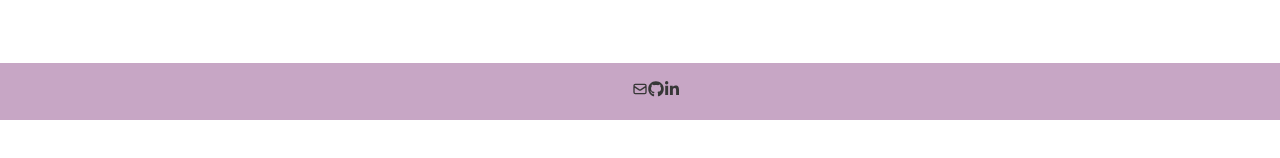
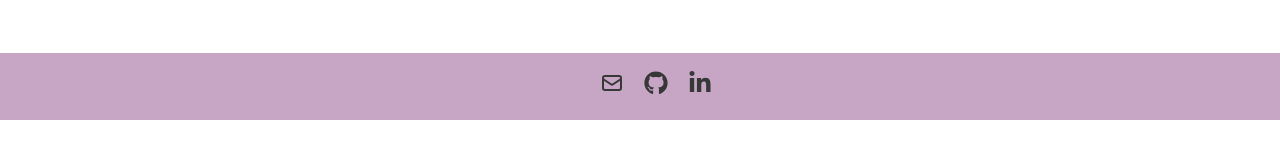
Before and after one commit to cjsolis12/claudia-solis, a React (Vite) app: page /contact in a window 1280 px wide. Shown: the part 680-838 px from the top of the page. Built offline with nearby package versions, Linux system fonts and the light colour scheme.

Commit message:
added margin to footer

```diff
--- a/src/components/layout/Footer.jsx
+++ b/src/components/layout/Footer.jsx
@@ -22,13 +22,14 @@ export default function Footer() {
       }}
       >
         <Container maxWidth="sm">
-          <Link activeClassName="active-link" href="" target="_blank" rel="noopener">
+          <Link activeClassName="active-link" href="" target="_blank" rel="noopener"  sx={{ fontSize: "24px", margin: "10px" }}>
             <HiOutlineMail />
           </Link>
           <Link
             activeClassName="active-link"
             href="https://github.com/cjsolis12"
             target="_blank" rel="noopener"
+            sx={{ fontSize: "24px", margin: "10px"  }}
           >
             <FaGithub />
           </Link>
@@ -36,6 +37,7 @@ export default function Footer() {
             href="https://www.linkedin.com/in/claudia-solis-48599422a/"
             activeClassName="active-link"
             target="_blank" rel="noopener"
+            sx={{ fontSize: "24px", margin: "10px"}}
           >
             <FaLinkedinIn />
           </Link>
```
Also changed, not shown: src/pages/Contact.jsx (+9 -13 lines).
